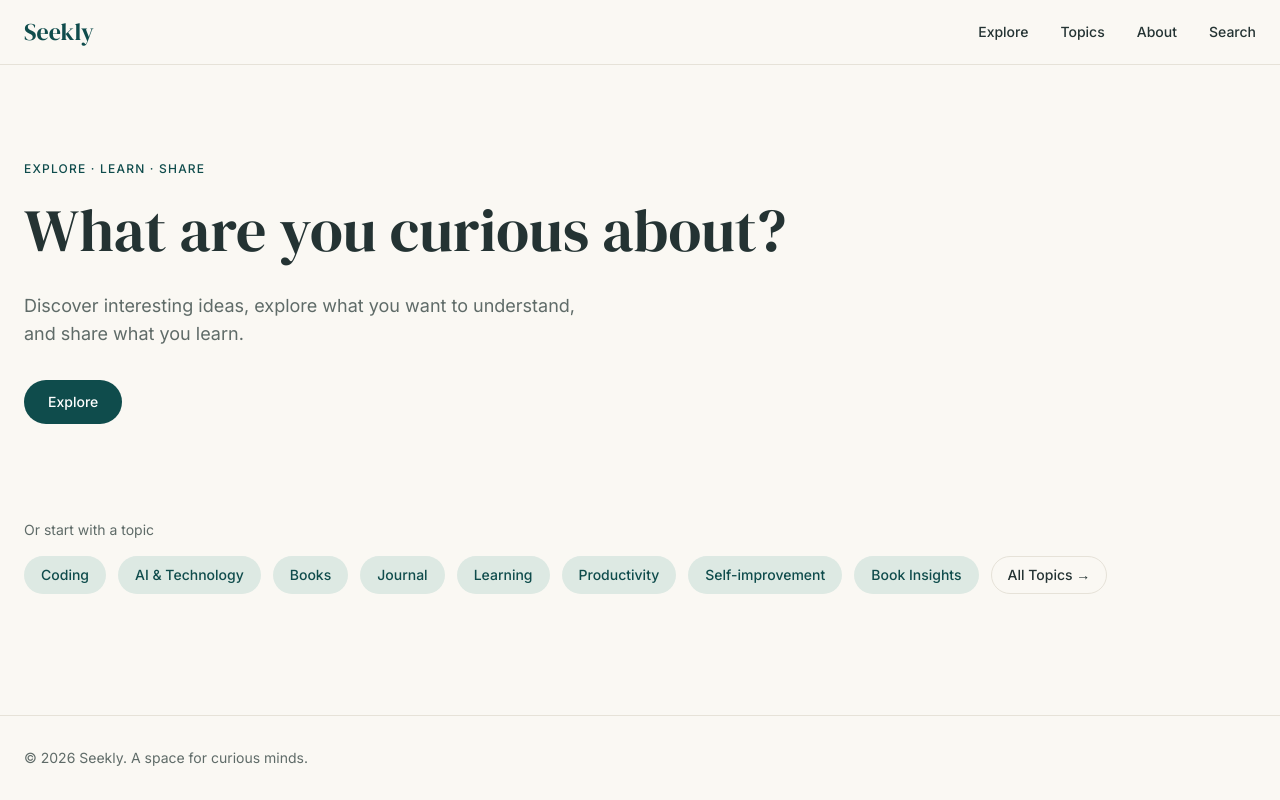
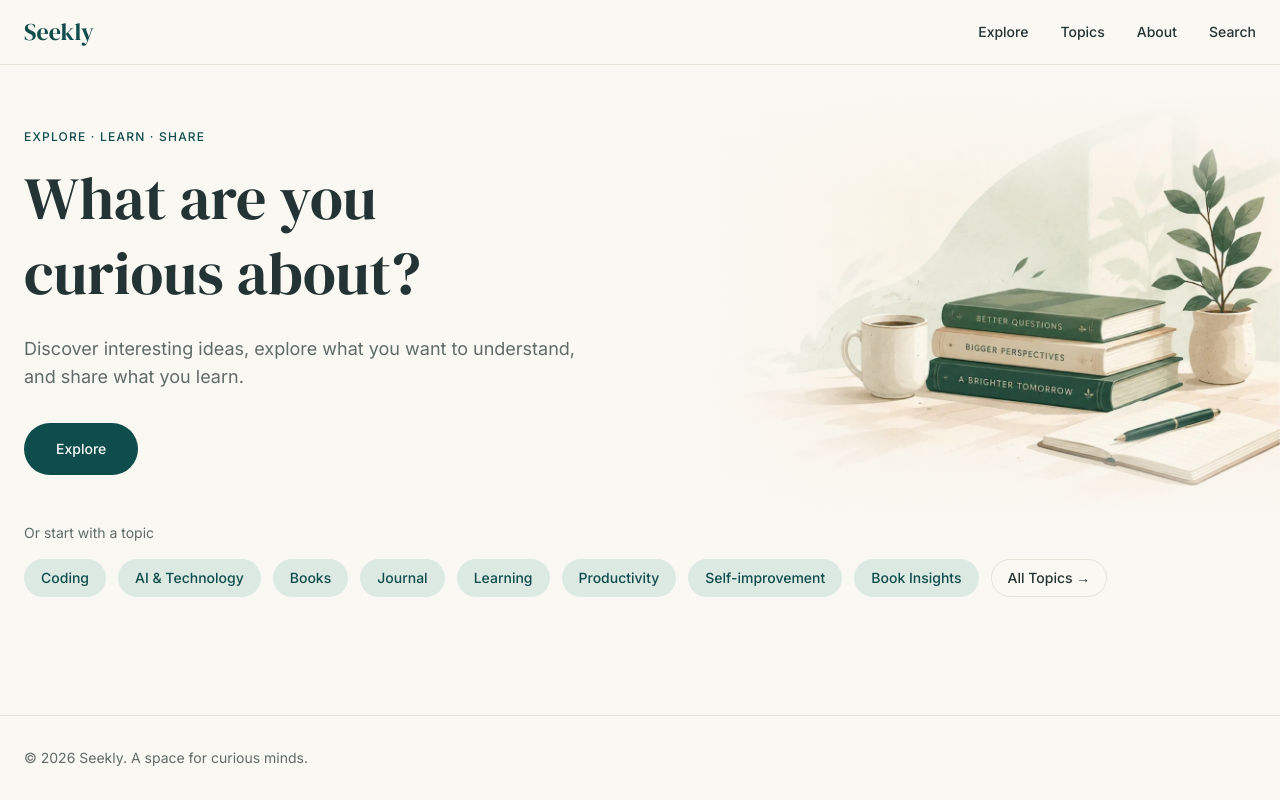
Before and after one commit to maryam-dev26/Seekly, a React (Vite) app: page / in a window 1280 px wide. Built offline with nearby package versions, Linux system fonts and the light colour scheme.

Commit message:
feat: add hero illustration

```diff
--- a/src/pages/Home/Hero.tsx
+++ b/src/pages/Home/Hero.tsx
@@ -1,15 +1,30 @@
 import { Link } from 'react-router-dom'
 import Container from '../../components/layout/Container'
+import heroIllustration from '../../assets/hero-illustration.webp'
 
 function Hero() {
   return (
-    <section className="py-16 md:py-24">
+    <section className="relative overflow-hidden py-12 md:pt-16">
+      <div aria-hidden="true"
+      className='pointer-events-none absolute right-0 bottom-0 hidden w-[45%] max-w-2xl lg:block'>
+        <img
+          src={heroIllustration}
+          alt=""
+          width={1200}
+          height={902}
+          className="w-full"
+        />
+          <div className='absolute inset-y-0 left-0 w-1/3 bg-linear-to-r from-paper to-transparent' />
+          <div className="absolute inset-x-0 top-0 h-1/4 bg-linear-to-b from-paper to-transparent" />
+          <div className='absolute inset-x-0 bottom-0 h-1/4 bg-linear-to-t from-paper to-transparent' />
+      </div>
       <Container>
+        <div className="relative lg:max-w-[55%]">
         <p className="text-xs font-medium uppercase tracking-widest text-brand">
           Explore · Learn · Share
         </p>
 
-        <h1 className="mt-4 max-w-3xl text-4xl leading-tight text-ink md:text-6xl">
+        <h1 className="mt-4 max-w-3xl text-4xl leading-tight text-balance text-ink md:text-6xl">
           What are you curious about?
         </h1>
 
@@ -20,10 +35,11 @@ function Hero() {
 
         <Link
           to="/explore"
-          className="mt-8 inline-block rounded-full bg-brand px-6 py-3 text-sm font-medium text-white transition-colors hover:bg-brand-dark"
+          className="mt-8 inline-block rounded-full bg-brand px-8 py-4 text-sm font-medium text-white transition-colors hover:bg-brand-dark"
         >
           Explore
         </Link>
+        </div>
       </Container>
     </section>
   )
```
Also changed, not shown: src/assets/hero-illustration.webp (added).
